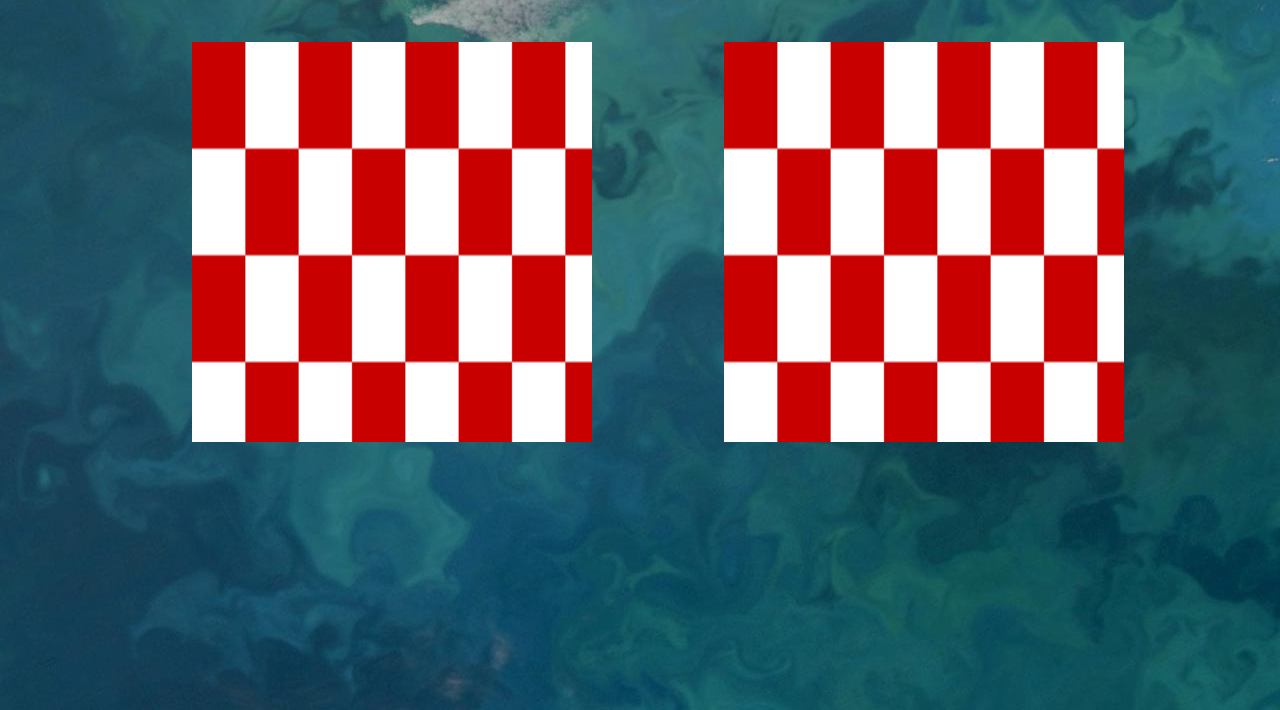
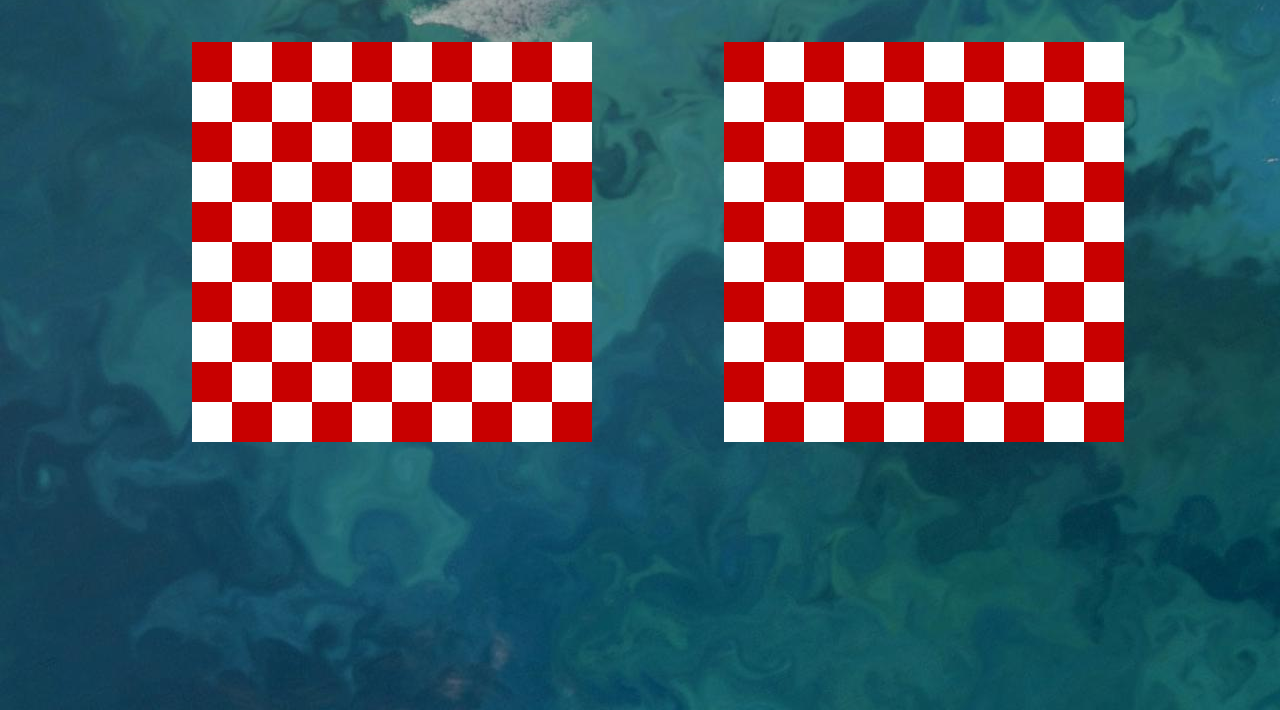
Before and after one commit to develask/hundir-la-flota, a website: page public/index.html in a window 1280 px wide. Both pictures are taken after a click on the link "Jugar". Shown: the part 90-800 px from the top of the page. Drawn offline with nearby package versions, Linux system fonts and the light colour scheme; no server answers.

Commit message:
canvas correccion

```diff
--- a/public/index.html
+++ b/public/index.html
@@ -77,8 +77,8 @@
         </div>
 
         <div id="micanvas" >
-            <canvas  id="micanvas1">Su navegador no soporta en elemento CANVAS</canvas>
-            <canvas  id="micanvas2">Su navegador no soporta en elemento CANVAS</canvas>
+            <canvas  id="micanvas1" width="400" height="400">Su navegador no soporta en elemento CANVAS</canvas>
+            <canvas  id="micanvas2" width="400" height="400">Su navegador no soporta en elemento CANVAS</canvas>
         </div>
 
         <div class="modal fade bs-example-modal-lg" tabindex="-1" role="dialog" aria-labelledby="myLargeModalLabel" aria-hidden="true" id='instrucciones'>
```
